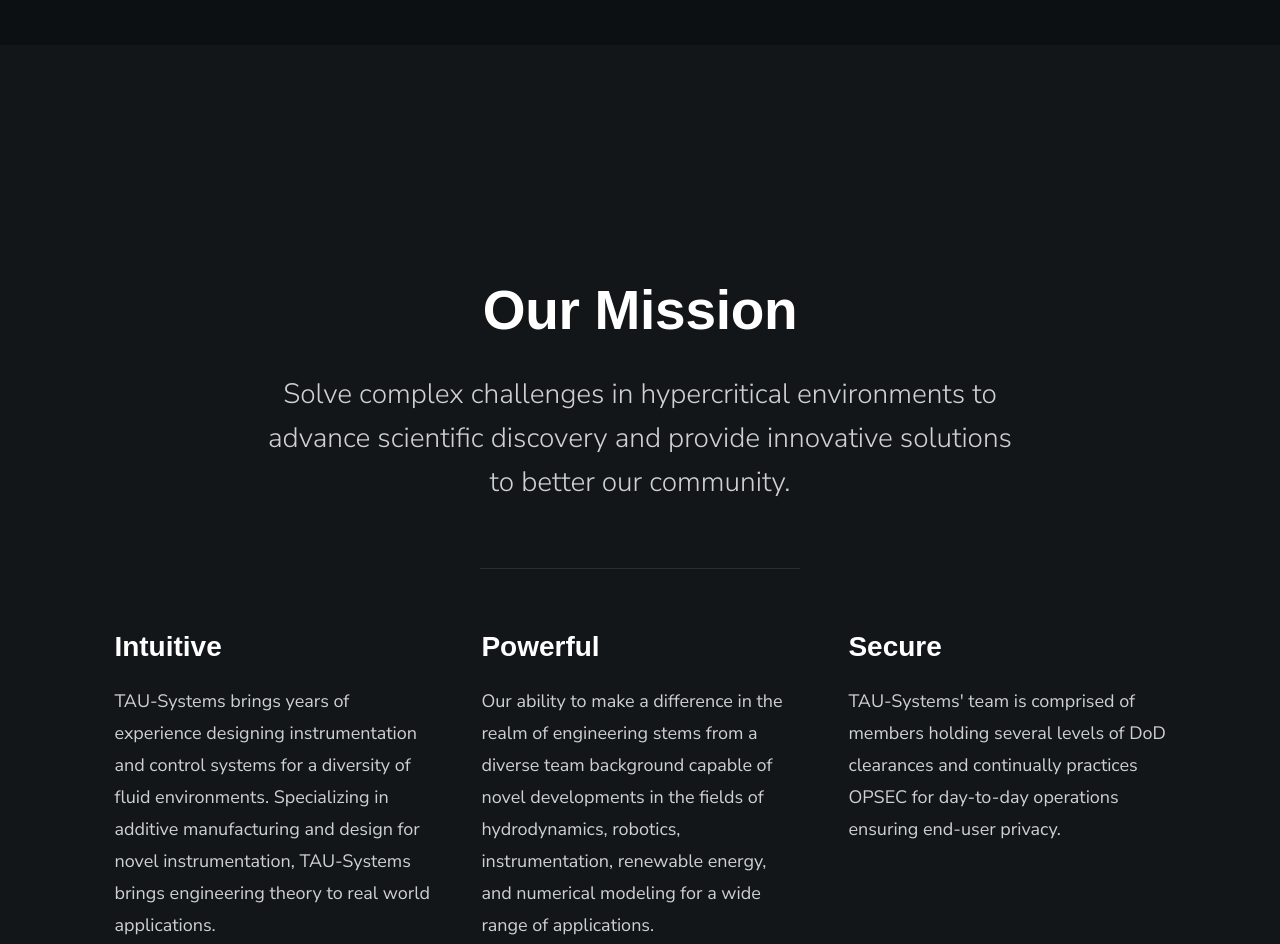
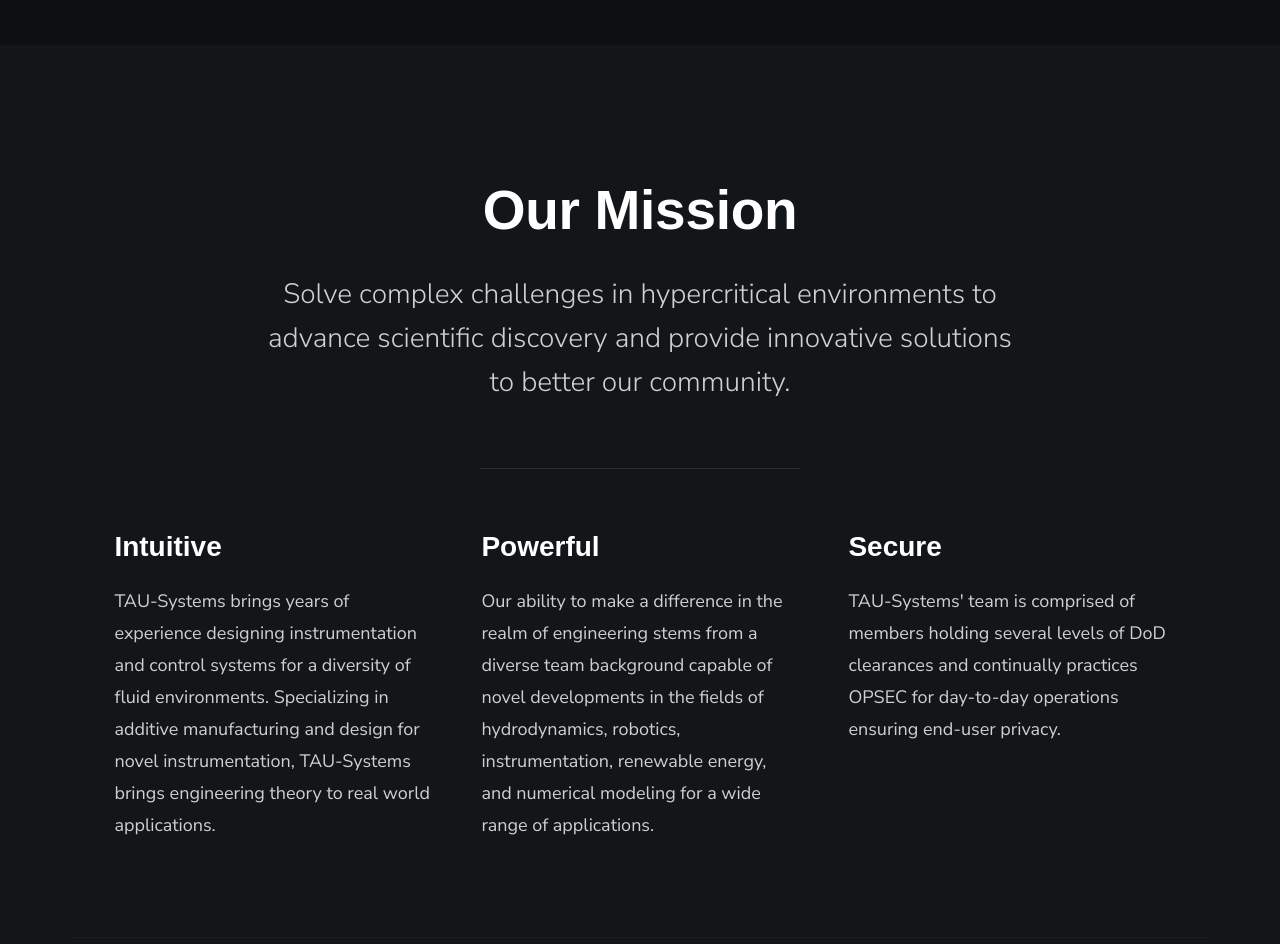
Before and after one commit to bmu-coaching/tauSystems, a plain HTML site: page index.html in a window 1280 px wide. Shown: the part 923-1867 px from the top of the page. Drawn offline with Linux system fonts and the light colour scheme; a web font is replaced by a local one.

Commit message:
Update main.css

```diff
--- a/css/main.css
+++ b/css/main.css
@@ -2370,7 +2370,7 @@
 
 @media only screen and (max-width:1500px) {
   .home-content {
-    padding-top: 23.2rem;
+    padding-top: 13.8rem;
   }
 
   .home-content h1 {
@@ -2640,8 +2640,8 @@
  *
  * ------------------------------------------------------------------- */
 .s-about {
-  padding-top: 23.2rem;
-  padding-bottom: calc((62.4rem/2) + 6.4rem);
+  padding-top: 13.2rem;
+  padding-bottom: 13.2rem;
   background-color: #121619;
   color: rgba(255, 255, 255, 0.8);
   overflow: hidden;
```
